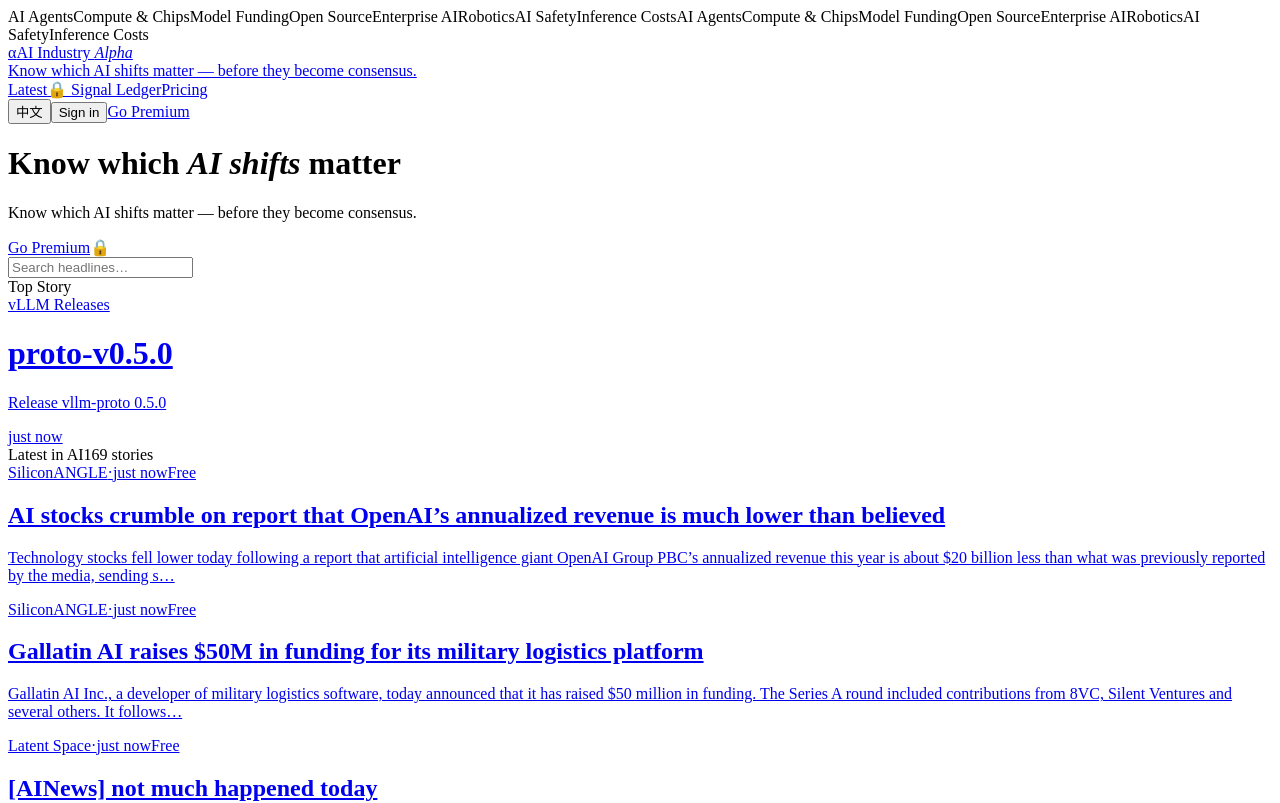
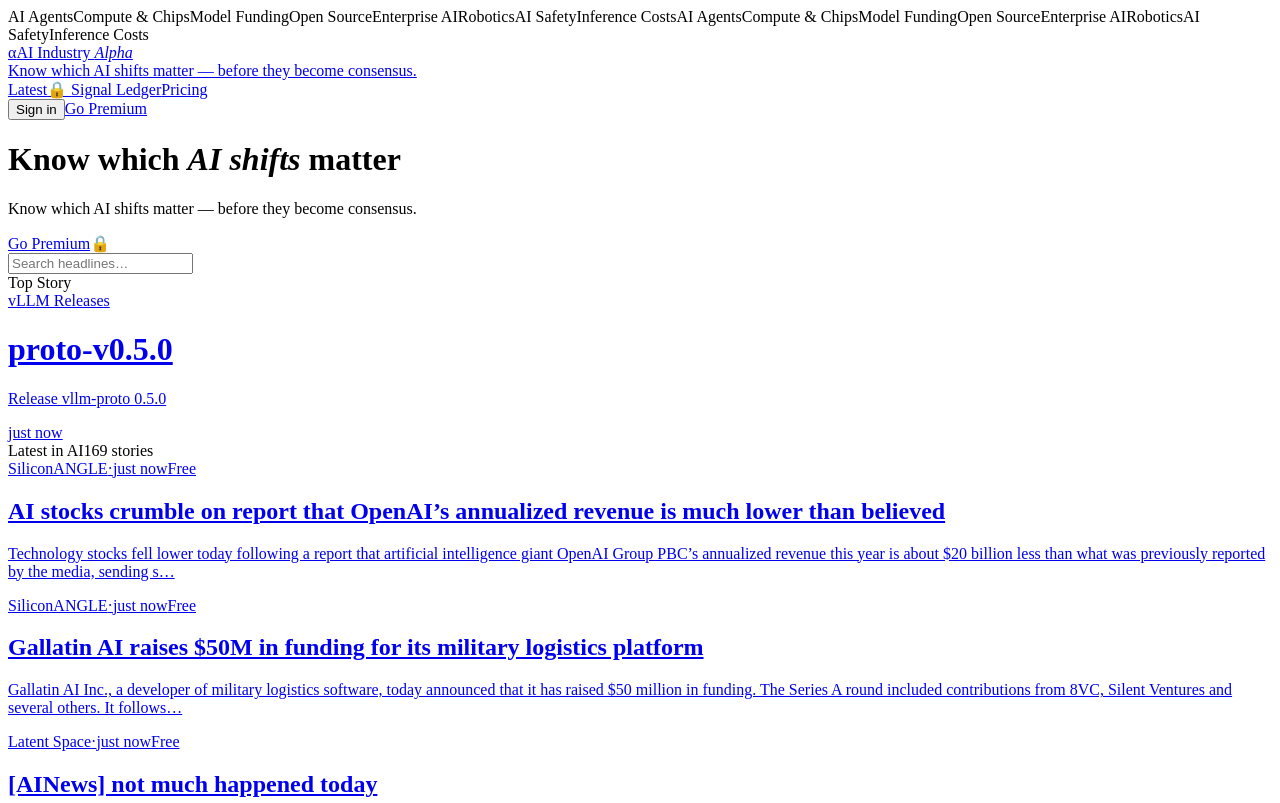
Before and after one commit to janehwzn/ai-industry-alpha, a React (Vite) app in the folder site/: page / in a window 1280 px wide. Shown: the top 803 px of the page. Built offline with nearby package versions, Linux system fonts and the light colour scheme; no server answers; the HTML template or start-up script is replaced by a standard one.

Commit message:
Remove Chinese language toggle; English-only site

```diff
--- a/site/src/components/Header.jsx
+++ b/site/src/components/Header.jsx
@@ -7,7 +7,7 @@
 
 export default function Header({ topics }) {
   const { user, loading, setAuthModal, signOut } = useAuth()
-  const { lang, setLang, t } = useLang()
+  const { t } = useLang()
   const navigate = useNavigate()
 
   const handleSignOut = async () => {
@@ -42,13 +42,6 @@
             </NavLink>
           </nav>
           <span className="masthead-spacer" />
-          <button
-            className="lang-toggle"
-            onClick={() => setLang(lang === 'en' ? 'zh' : 'en')}
-            title="Switch language / 切换语言"
-          >
-            {lang === 'en' ? '中文' : 'EN'}
-          </button>
           {!loading &&
             (user ? (
               <>
```
